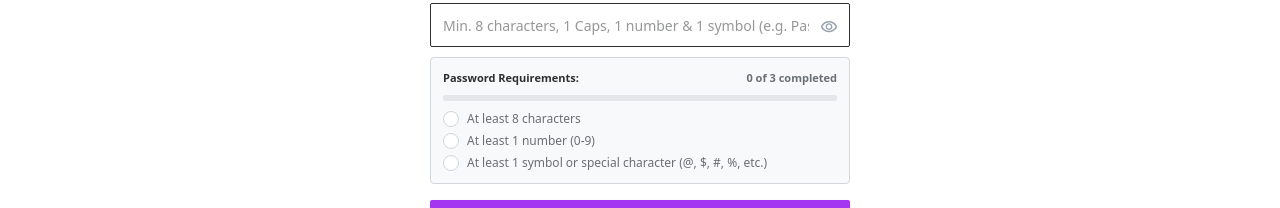
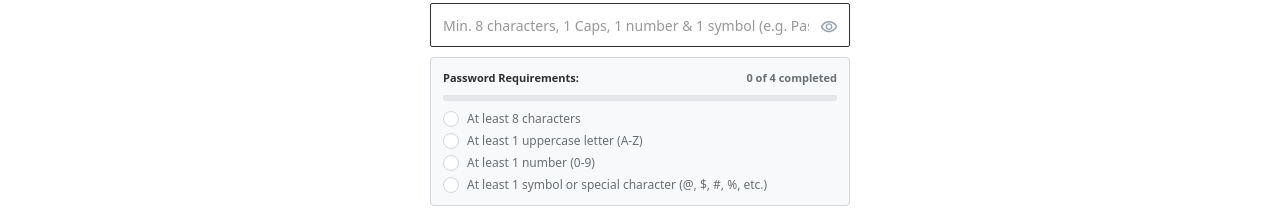
Before and after one commit to piyushshri253-arch/lms, a Next.js app: page /register in a window 1280 px wide. Shown: the part 438-646 px from the top of the page. Built offline with nearby package versions, Linux system fonts and the light colour scheme; no server answers.

Commit message:
feat: add uppercase Caps rule to password validation checklist on register page

```diff
--- a/src/app/register/page.tsx
+++ b/src/app/register/page.tsx
@@ -54,6 +54,7 @@ function RegisterContent() {
 
   // Dynamic Password Strength Calculations
   const hasMinLength = password.length >= 8;
+  const hasCaps = /[A-Z]/.test(password);
   const hasNumber = /[0-9]/.test(password);
   const hasSymbol = /[^A-Za-z0-9]/.test(password);
 
@@ -62,6 +63,11 @@ function RegisterContent() {
       id: 'length',
       label: 'At least 8 characters',
       passed: hasMinLength
+    },
+    {
+      id: 'caps',
+      label: 'At least 1 uppercase letter (A-Z)',
+      passed: hasCaps
     },
     {
       id: 'number',
@@ -89,7 +95,7 @@ function RegisterContent() {
       showToast({ title: 'Invalid Email', description: 'Please enter a valid email address.', type: 'error' });
       return;
     }
-    if (!hasMinLength || !hasNumber || !hasSymbol) {
+    if (!hasMinLength || !hasCaps || !hasNumber || !hasSymbol) {
       showToast({
         title: 'Password Incomplete',
         description: 'Password must be at least 8 characters long and include at least 1 Caps, 1 number and 1 symbol.',
@@ -297,12 +303,12 @@ function RegisterContent() {
                   <div className="mt-2.5 p-3 bg-[#f7f9fa] border border-[#d1d7dc] rounded-[4px] space-y-2">
                     <div className="flex items-center justify-between text-[11px] font-bold">
                       <span className="text-[#2d2f31]">Password Requirements:</span>
-                      <span className={passedChecksCount === 3 ? 'text-emerald-600 font-extrabold' : 'text-[#6a6f73]'}>
-                        {passedChecksCount} of 3 completed
+                      <span className={passedChecksCount === passwordRules.length ? 'text-emerald-600 font-extrabold' : 'text-[#6a6f73]'}>
+                        {passedChecksCount} of {passwordRules.length} completed
                       </span>
                     </div>
 
-                    {/* Visual 3-segment progress indicator */}
+                    {/* Visual progress indicator */}
                     <div className="flex gap-1.5 h-1.5 w-full rounded-full overflow-hidden bg-gray-200">
                       <div
                         className={`flex-1 transition-all duration-300 ${
@@ -311,12 +317,17 @@ function RegisterContent() {
                       />
                       <div
                         className={`flex-1 transition-all duration-300 ${
-                          passedChecksCount >= 2 ? 'bg-blue-500' : 'bg-gray-200'
+                          passedChecksCount >= 2 ? 'bg-amber-400' : 'bg-gray-200'
                         }`}
                       />
                       <div
                         className={`flex-1 transition-all duration-300 ${
-                          passedChecksCount >= 3 ? 'bg-emerald-500' : 'bg-gray-200'
+                          passedChecksCount >= 3 ? 'bg-blue-500' : 'bg-gray-200'
+                        }`}
+                      />
+                      <div
+                        className={`flex-1 transition-all duration-300 ${
+                          passedChecksCount >= 4 ? 'bg-emerald-500' : 'bg-gray-200'
                         }`}
                       />
                     </div>
```
